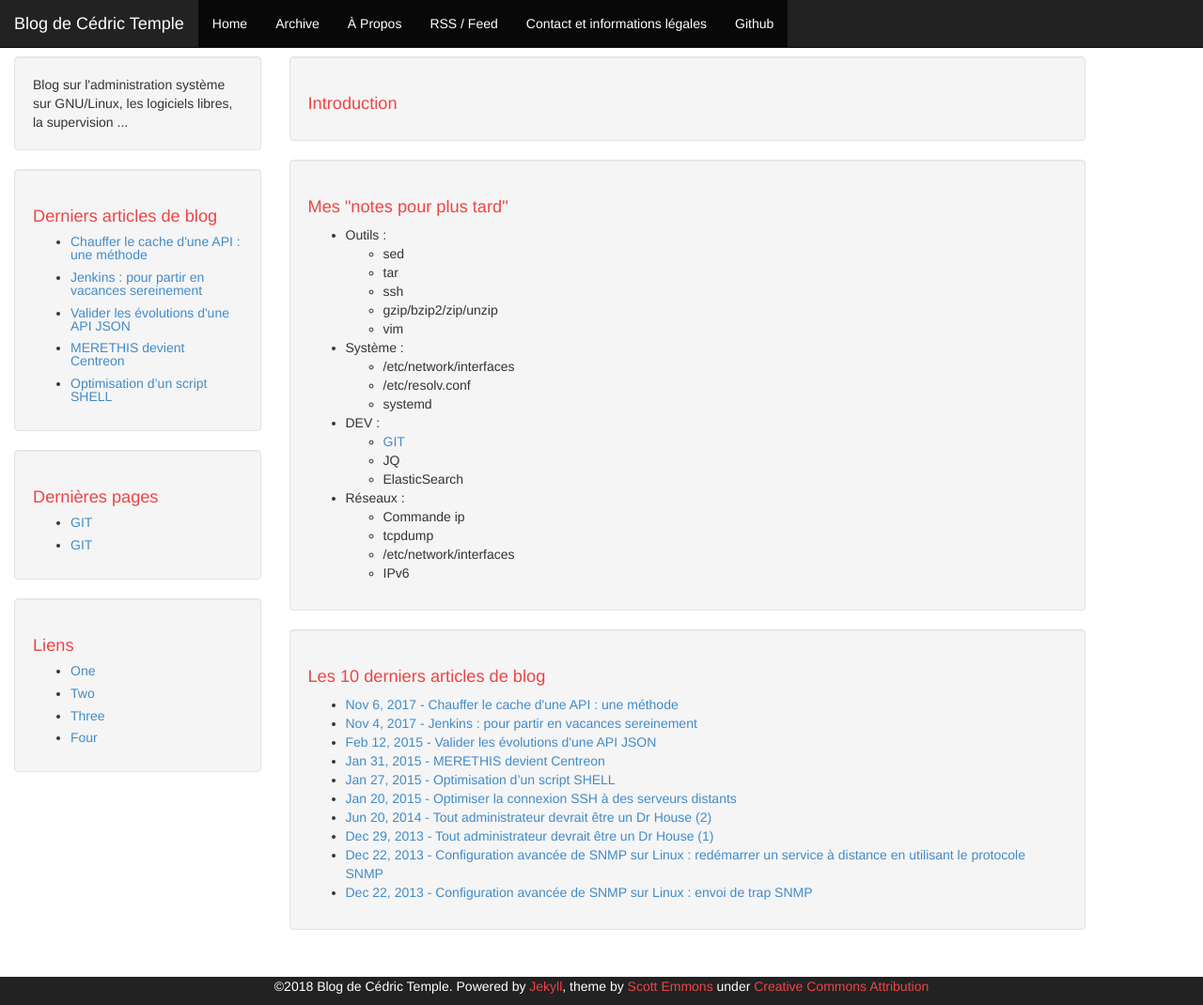
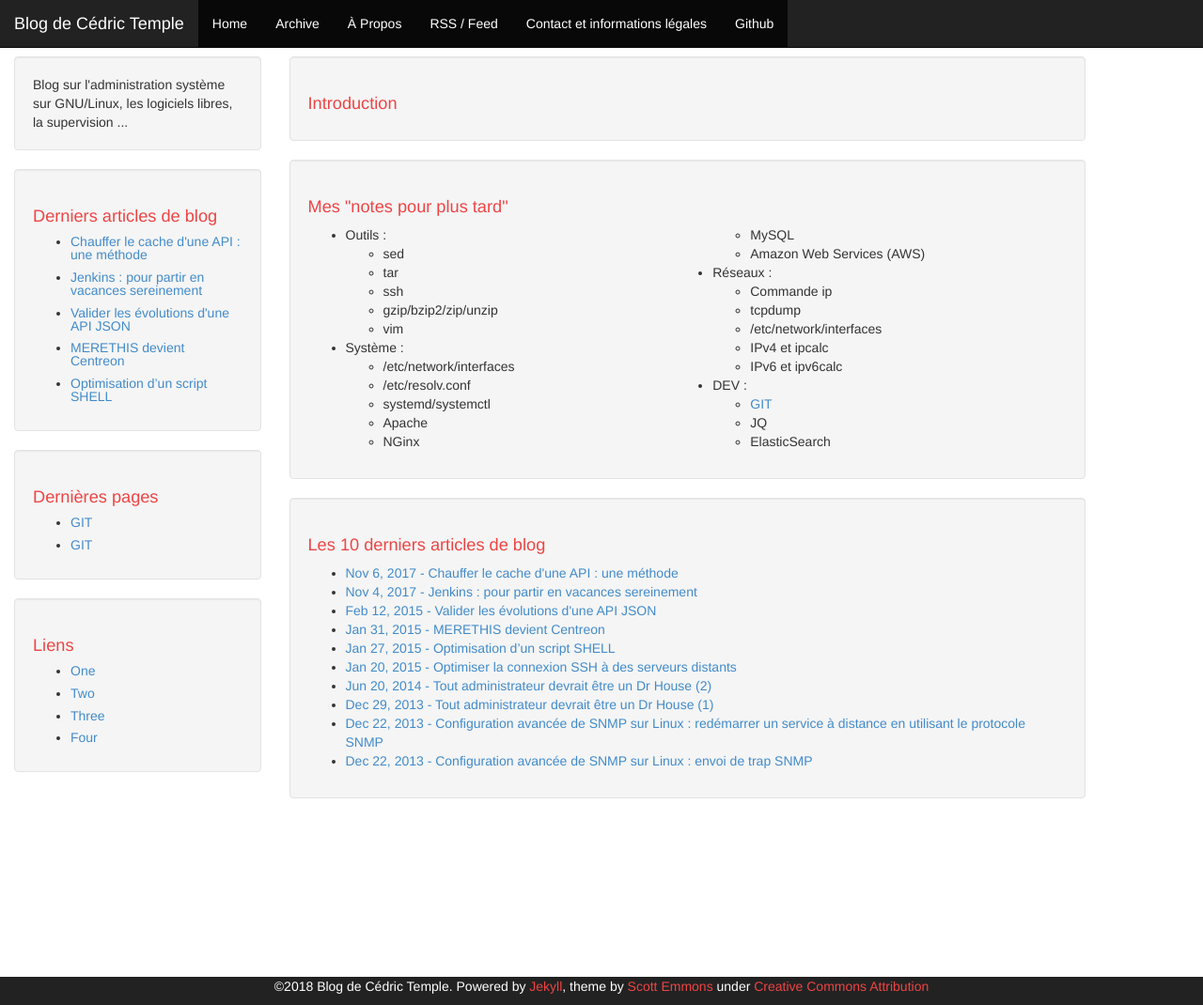
Before and after one commit to cedrictemple/blog.cedrictemple.net, a Jekyll site: the page built from index.html, in a window 1280 px wide and 1070 px high. Shown: the whole window at 94% size. Built offline with Jekyll 4.4.1, drawn with Linux system fonts in a browser that asks for light colours; the list of posts is cut into pages by our own code.

Commit message:
2 colonnes sur page accueil

```diff
--- a/css/theme.css
+++ b/css/theme.css
@@ -49,3 +49,7 @@ body {
 .author a {
     color: #ee4444;
 }
+
+.twocolumns {
+  column-count: 2;
+}
--- a/index.html
+++ b/index.html
@@ -15,10 +15,10 @@ layout: default
 <div class="article">
   <div class="well">
     <h1>Mes "notes pour plus tard"</h1>
-    <ul>
+    <ul class="twocolumns">
 	<li>Outils :
-		<ul>
-			<li>sed</li>
+            <ul>
+                        <li>sed</li>
                         <li>tar</li>
                         <li>ssh</li>
                         <li>gzip/bzip2/zip/unzip</li>
@@ -29,9 +29,23 @@ layout: default
                 <ul>
                         <li>/etc/network/interfaces</li>
                         <li>/etc/resolv.conf</li>
-                        <li>systemd</li>
+                        <li>systemd/systemctl</li>
+                        <li>Apache</li>
+                        <li>NGinx</li>
+                        <li>MySQL</li>
+                        <li>Amazon Web Services (AWS)</li>
 		</ul> <!-- SYSTEME -->
 	</li> <!-- SYSTEME -->
+
+        <li>Réseaux :
+                <ul>
+                        <li>Commande ip</li>
+                        <li>tcpdump</li>
+                        <li>/etc/network/interfaces</li>
+                        <li>IPv4 et ipcalc</li>
+                        <li>IPv6 et ipv6calc</li>
+                </ul> <!-- Réseaux -->
+        </li><!-- Réseaux -->
 
         <li>DEV :
                 <ul>
@@ -40,15 +54,6 @@ layout: default
                         <li>ElasticSearch</li>
                 </ul> <!-- DEV -->
         </li><!-- DEV -->
-
-        <li>Réseaux :
-                <ul>
-                        <li>Commande ip</li>
-                        <li>tcpdump</li>
-                        <li>/etc/network/interfaces</li>
-                        <li>IPv6</li>
-                </ul> <!-- Réseaux -->
-        </li><!-- Réseaux -->
 
     </ul>
   </div>
```
